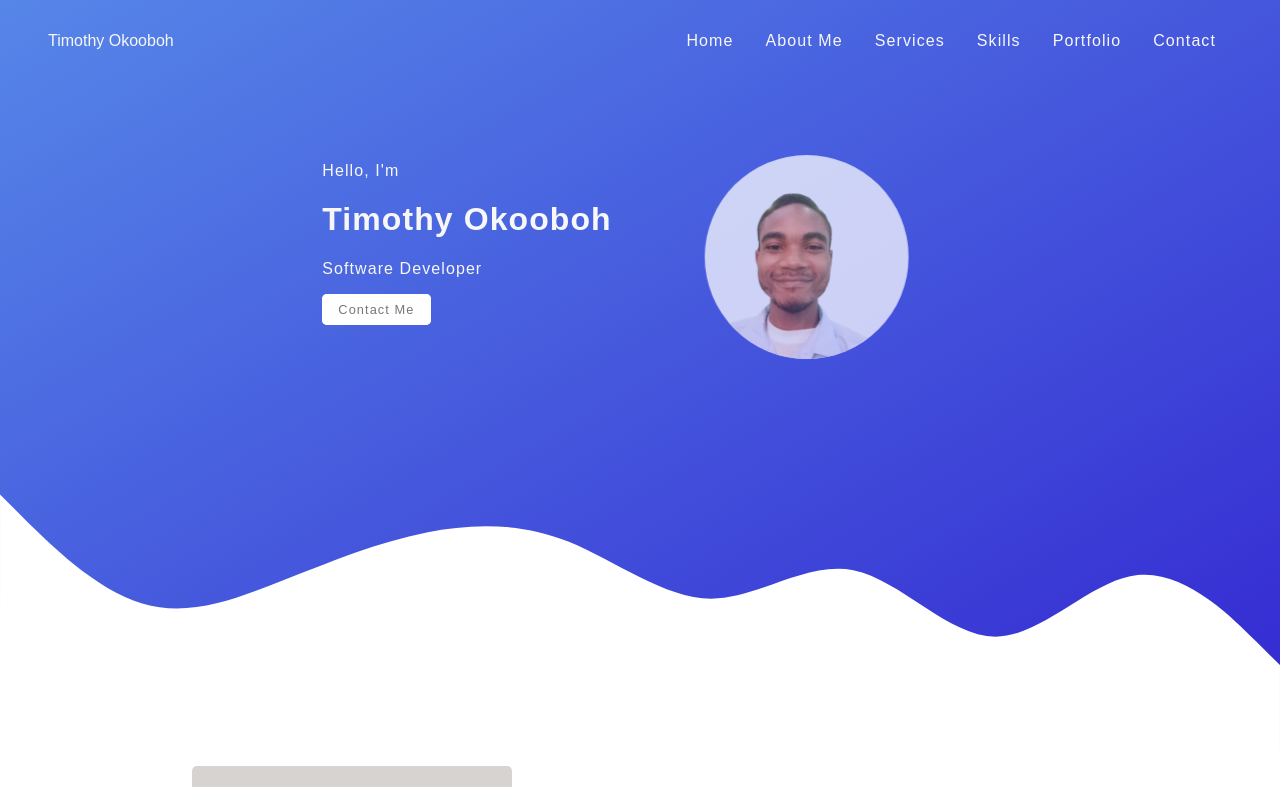
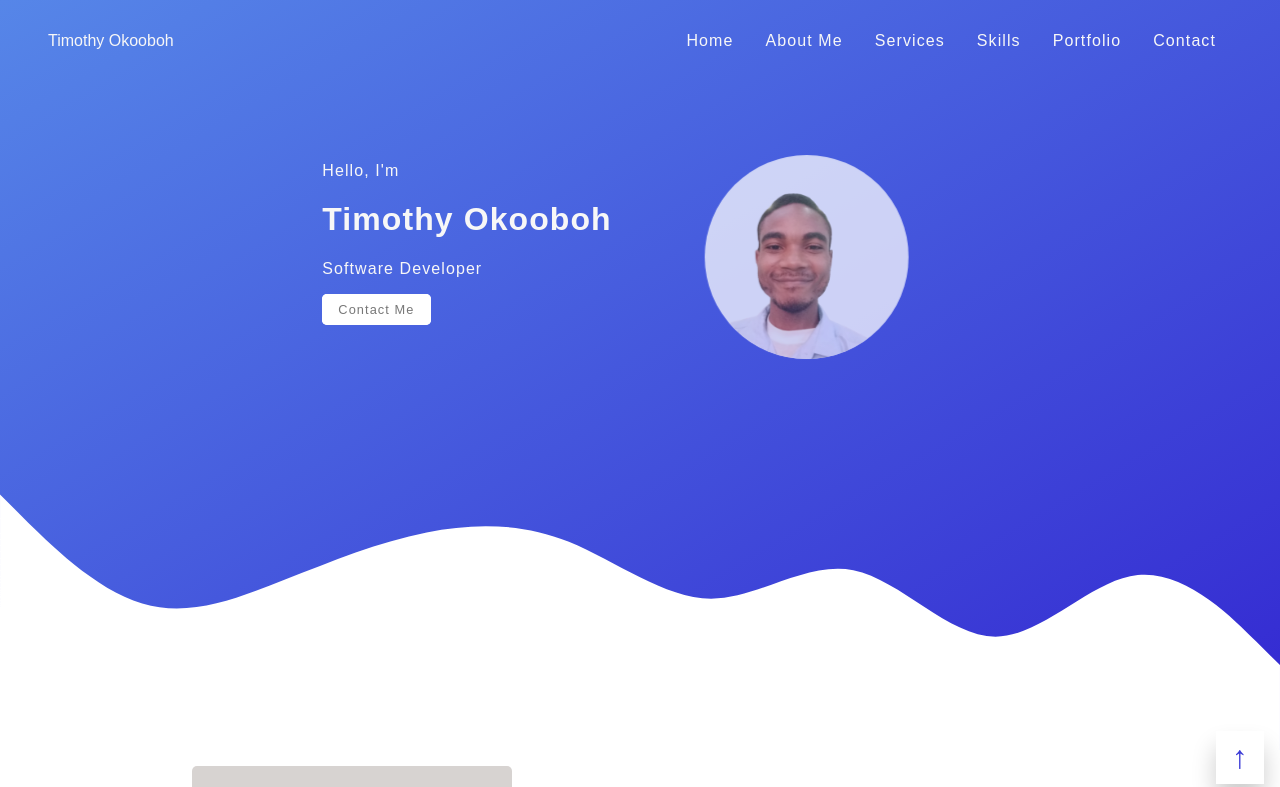
Before and after one commit to timothyokooboh/new-portfolio, a Vue app: page /#/ in a window 1280 px wide. Shown: the top 787 px of the page. Built offline with nearby package versions, Linux system fonts and the light colour scheme.

Commit message:
added smooth scroll

```diff
--- a/src/App.vue
+++ b/src/App.vue
@@ -26,6 +26,10 @@ import Loader from "@/components/Loader.vue"
 </script>
 
 <style lang="scss">
+  html {
+    scroll-behavior: smooth;
+  }
+
   #app {
     font-family: Arial, Helvetica, sans-serif;
   }
--- a/src/views/Home.vue
+++ b/src/views/Home.vue
@@ -1,6 +1,8 @@
 <template>
   <div>
-
+    <div class="back-to-top" title="Back To Top">
+     <a href="#home"> &#x2191; </a>
+    </div>
     <header>
       <div class="header">
         <div class="hamburger" @click="open">
@@ -1016,4 +1018,23 @@
     opacity: 1;
   }
 }
+
+.back-to-top {
+  position: fixed;
+  bottom: 1rem;
+  right: 1rem;
+  font-weight: bold;
+  font-size: 2rem;
+  cursor: pointer;
+  outline: none;
+  box-shadow: 0 1rem 1.5rem rgba(0, 0, 0, .2);
+  padding: .5rem 1rem;
+  z-index: 50000000;
+  background-color: #fff;
+
+  a {
+    text-decoration: none;
+    color: #3A3AD6;
+  }
+}
 </style>
```
